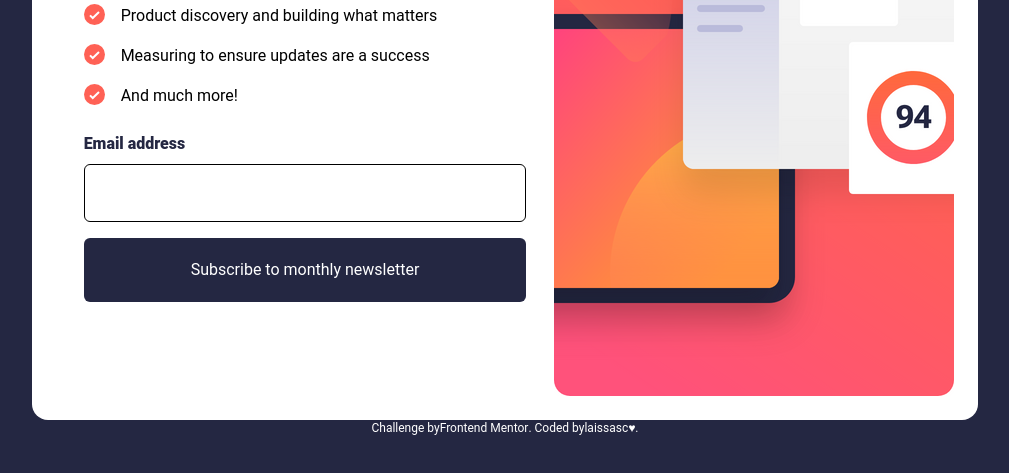
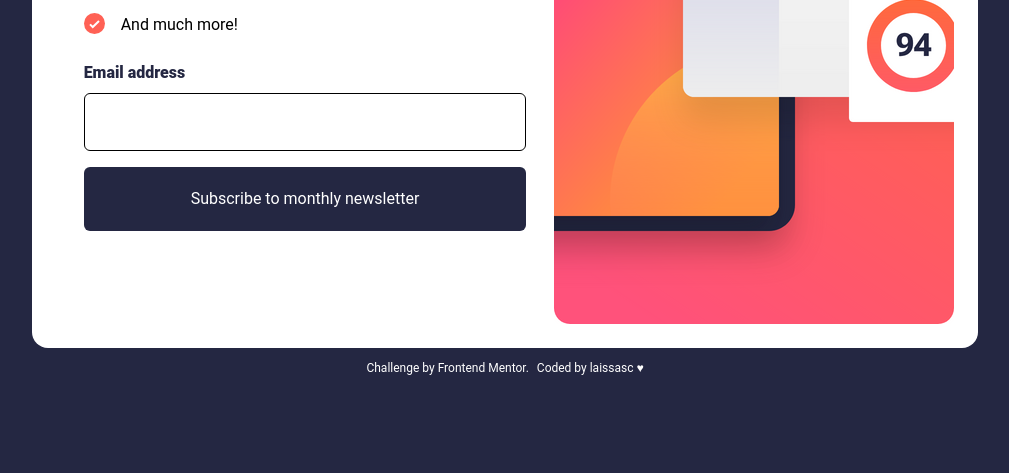
Before and after one commit to LaissaSaraiva/Newsletter-sign-up-form-with-success-message, a website: page src/index.html in a window 1280 px wide. Shown: the part 293-766 px from the top of the page, without its empty margins (135-1144 px from the left). Drawn offline with Linux system fonts and the light colour scheme.

Commit message:
feat: ajusta o footer

```diff
--- a/src/index.html
+++ b/src/index.html
@@ -14,7 +14,7 @@
     .attribution a { color: hsl(228, 45%, 44%); }
   </style> -->
 </head>
-<body class="font-roboto desktop:flex desktop:flex-col desktop:items-center desktop:justify-center desktop:bg-dark-grey h-screen">
+<body class="font-roboto desktop:flex desktop:flex-col desktop:items-center desktop:justify-center desktop:bg-dark-grey h-full">
   <!-- Sign-up form start -->
   <div class="newsletter__card flex flex-col items-center bg-white desktop:rounded-2xl desktop:flex-row-reverse desktop:justify-center desktop:items-center desktop:p-6">
     <div class="newsletter__img w-full desktop:w-auto">
@@ -77,10 +77,12 @@
   </div>
   <!-- Success message end -->
 
-  <footer class="footer text-dark-grey desktop:text-white">
-    <div class="attribution text-xs flex items-center justify-center">
-      Challenge by <a href="https://www.frontendmentor.io?ref=challenge" target="_blank">Frontend Mentor</a>.
-      Coded by <a href="https://github.com/LaissaSaraiva" target="_blank">laissasc♥</a>.
+  <footer class="footer text-dark-grey desktop:text-white py-3">
+    <div class="attribution text-xs flex items-center justify-center gap-2">
+      <span>
+        Challenge by <a class="hover:text-tomato" href="https://www.frontendmentor.io?ref=challenge" target="_blank">Frontend Mentor</a>.
+      </span>
+      <span> Coded by <a class="hover:text-tomato" href="https://github.com/LaissaSaraiva" target="_blank">laissasc ♥</a></span>
     </div>
   </footer>
 
```
Also changed, not shown: src/css/styles.css.
